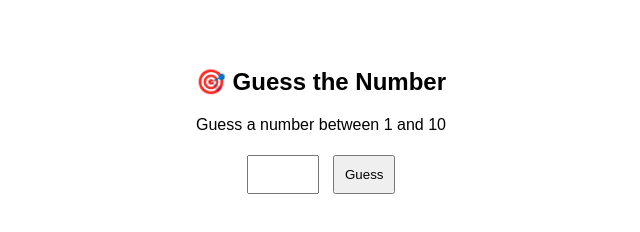
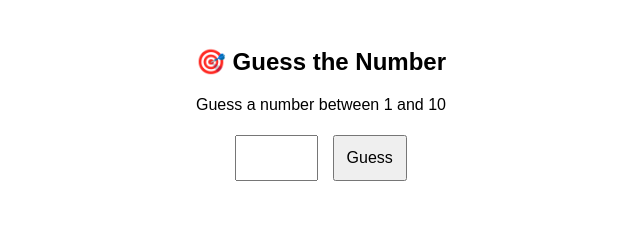
Before and after one commit to abenojaharold12-sketch/e-chain-1, a website: page games/guess.html in a window 1280 px wide. Shown: the whole page, without its empty margins (319-959 px from the left). Drawn offline with Linux system fonts and the light colour scheme.

Commit message:
Update guess.html

```diff
--- a/games/guess.html
+++ b/games/guess.html
@@ -4,8 +4,12 @@
   <meta charset="UTF-8">
   <title>Guess the Number</title>
   <style>
-    body { font-family: Arial; text-align: center; padding: 40px; }
-    input, button { padding: 10px; margin: 5px; }
+    body { font-family: Arial; text-align: center; padding: 20px; }
+    input, button { padding: 12px; margin: 5px; font-size: 16px; }
+
+    @media (max-width: 480px) {
+      input, button { width: 80%; font-size: 18px; }
+    }
   </style>
 </head>
 <body>
```
